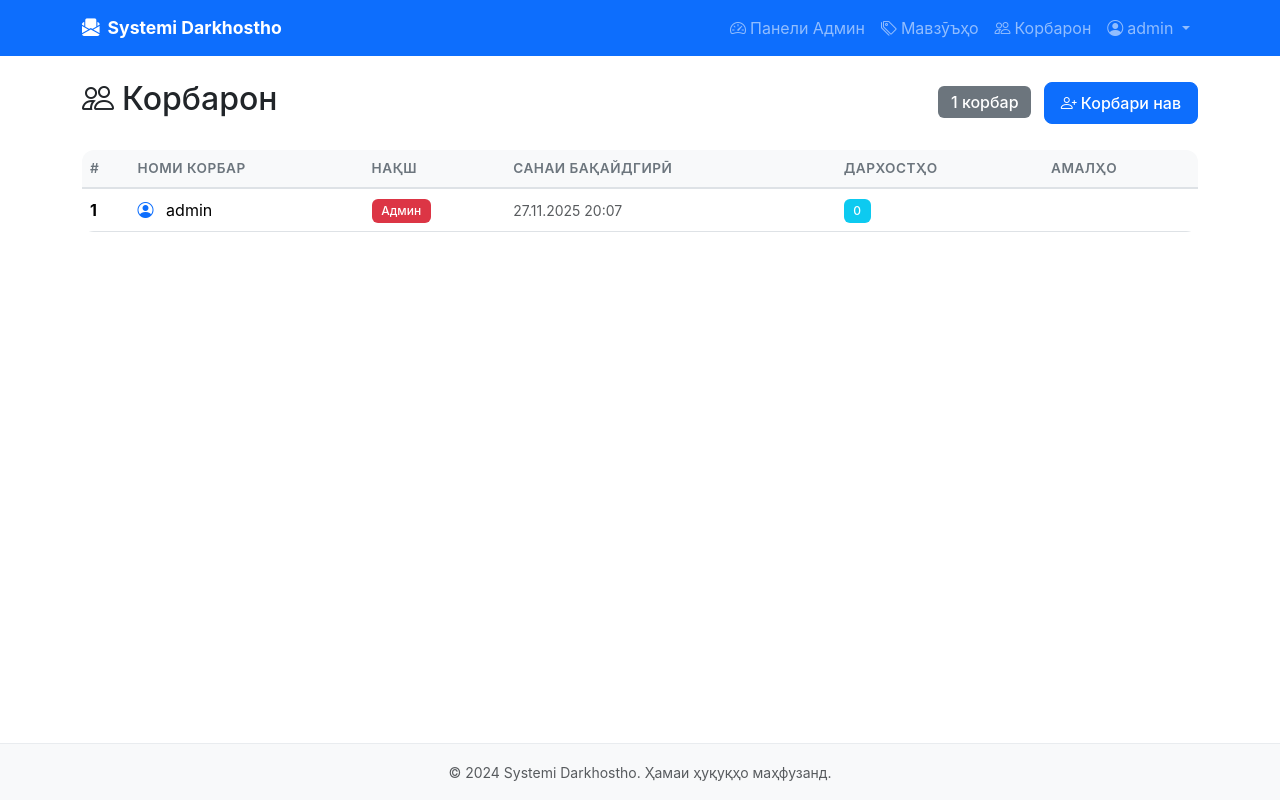
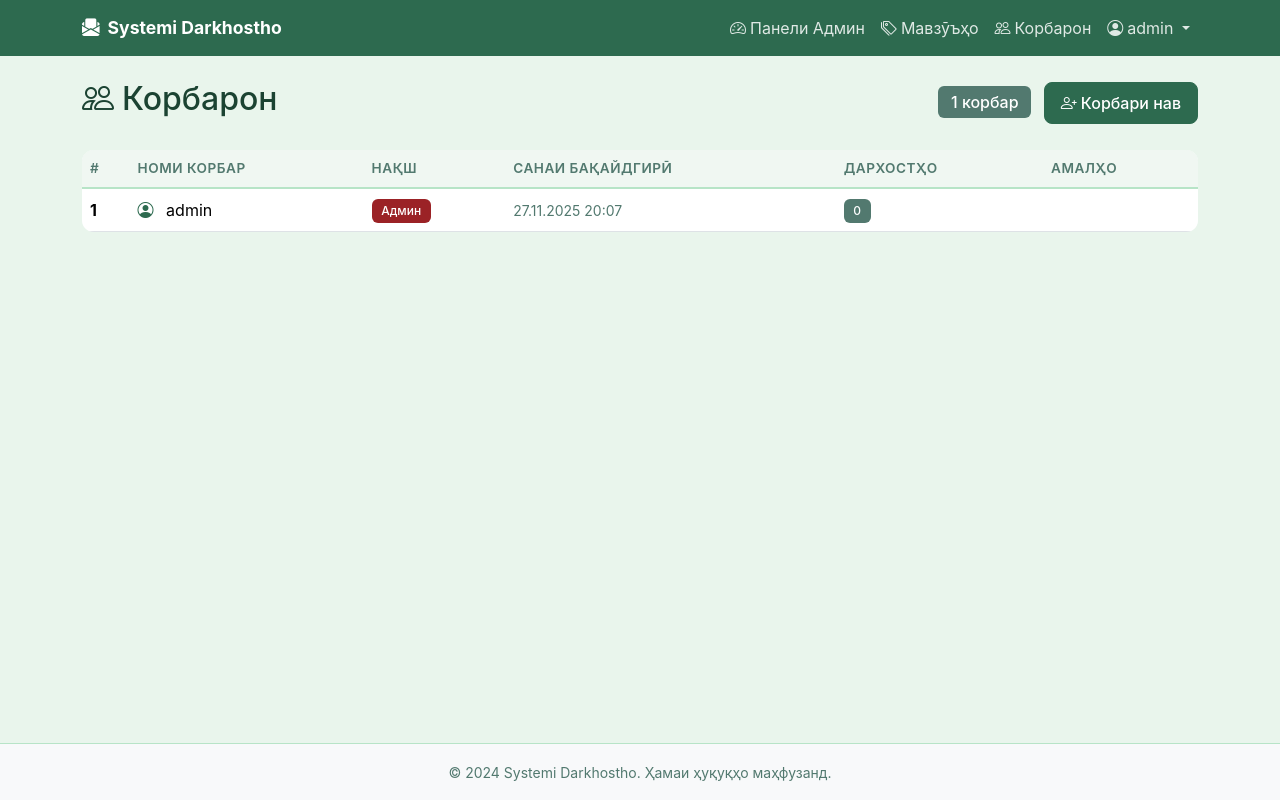
Before and after one commit to greyversarex/Nazorat, a Flask app: page /admin/users in a window 1280 px wide. Run offline with Flask 3, Linux system fonts and the light colour scheme; a user stored in the database is signed in.

Commit message:
Apply a new dark emerald green color scheme to the application interface
Update static/css/style.css to implement a new color palette with emerald green accents and update templates/base.html to remove the Bootstrap bg-primary class from the navbar.

Replit-Commit-Author: Agent
Replit-Commit-Session-Id: 02fb7232-2725-48d8-a038-be08a749462b
Replit-Commit-Checkpoint-Type: full_checkpoint
Replit-Commit-Event-Id: 172823c3-f520-46ed-b3f2-2e09e64399d2
Replit-Commit-Screenshot-Url: https://storage.googleapis.com/screenshot-production-us-central1/31a486db-a867-45d7-a753-bc572c5c01e4/02fb7232-2725-48d8-a038-be08a749462b/0c4OLmv

```diff
--- a/static/css/style.css
+++ b/static/css/style.css
@@ -1,6 +1,12 @@
 :root {
-    --primary-color: #0d6efd;
-    --secondary-color: #6c757d;
+    --primary-color: #2d6a4f;
+    --primary-light: #40916c;
+    --primary-dark: #1b4332;
+    --secondary-color: #52796f;
+    --bg-light: #e9f5ec;
+    --bg-card: #f8faf9;
+    --text-dark: #1b4332;
+    --border-color: #b7e4c7;
 }
 
 html, body {
@@ -12,10 +18,16 @@ body {
     flex-direction: column;
     min-height: 100vh;
     font-family: -apple-system, BlinkMacSystemFont, 'Segoe UI', Roboto, 'Helvetica Neue', Arial, sans-serif;
+    background-color: var(--bg-light);
+    color: var(--text-dark);
 }
 
 main {
     flex: 1;
+}
+
+.navbar {
+    background-color: var(--primary-color) !important;
 }
 
 .navbar-brand {
@@ -45,6 +62,27 @@ main {
     padding: 0.5rem 1rem;
     font-weight: 500;
     transition: all 0.2s ease;
+}
+
+.btn-primary {
+    background-color: var(--primary-color);
+    border-color: var(--primary-color);
+}
+
+.btn-primary:hover, .btn-primary:focus {
+    background-color: var(--primary-light);
+    border-color: var(--primary-light);
+}
+
+.btn-outline-primary {
+    color: var(--primary-color);
+    border-color: var(--primary-color);
+}
+
+.btn-outline-primary:hover {
+    background-color: var(--primary-color);
+    border-color: var(--primary-color);
+    color: #fff;
 }
 
 .btn-lg {
@@ -79,22 +118,56 @@ main {
     border-radius: 6px;
 }
 
+.bg-primary {
+    background-color: var(--primary-color) !important;
+}
+
+.bg-secondary {
+    background-color: var(--secondary-color) !important;
+}
+
+.bg-success {
+    background-color: #40916c !important;
+}
+
+.bg-info {
+    background-color: #52796f !important;
+}
+
+.bg-warning {
+    background-color: #bc6c25 !important;
+}
+
+.bg-danger {
+    background-color: #9b2226 !important;
+}
+
+.text-primary {
+    color: var(--primary-color) !important;
+}
+
 .table {
     border-radius: 12px;
     overflow: hidden;
+    background-color: var(--bg-card);
 }
 
 .table thead th {
-    border-bottom: 2px solid #dee2e6;
+    border-bottom: 2px solid var(--border-color);
     font-weight: 600;
     text-transform: uppercase;
     font-size: 0.85rem;
     letter-spacing: 0.5px;
-    color: #6c757d;
+    color: var(--secondary-color);
+    background-color: #f0f7f2;
 }
 
 .table-hover tbody tr:hover {
-    background-color: rgba(13, 110, 253, 0.04);
+    background-color: rgba(45, 106, 79, 0.06);
+}
+
+.table-light {
+    background-color: #f0f7f2 !important;
 }
 
 .alert {
@@ -102,41 +175,66 @@ main {
     border: none;
 }
 
+.alert-success {
+    background-color: #d8f3dc;
+    color: var(--primary-dark);
+}
+
+.alert-danger {
+    background-color: #f8d7da;
+    color: #842029;
+}
+
+.alert-warning {
+    background-color: #fff3cd;
+    color: #664d03;
+}
+
+.alert-info {
+    background-color: #cff4d2;
+    color: var(--primary-dark);
+}
+
 .modal-content {
     border-radius: 16px;
     border: none;
     overflow: hidden;
+    background-color: var(--bg-card);
 }
 
 .modal-header {
-    background-color: #f8f9fa;
-    border-bottom: 1px solid rgba(0, 0, 0, 0.05);
+    background-color: #f0f7f2;
+    border-bottom: 1px solid var(--border-color);
 }
 
 .dropdown-menu {
     border-radius: 10px;
-    border: none;
-    box-shadow: 0 4px 20px rgba(0, 0, 0, 0.15);
+    border: 1px solid var(--border-color);
+    box-shadow: 0 4px 20px rgba(27, 67, 50, 0.15);
     padding: 0.5rem;
+    background-color: var(--bg-card);
 }
 
 .dropdown-item {
     border-radius: 6px;
     padding: 0.5rem 1rem;
     margin: 2px 0;
+    color: var(--text-dark);
 }
 
 .dropdown-item:hover {
-    background-color: rgba(13, 110, 253, 0.1);
+    background-color: rgba(45, 106, 79, 0.1);
+    color: var(--primary-color);
 }
 
 .dropdown-item.active {
     background-color: var(--primary-color);
+    color: #fff;
 }
 
 .footer {
-    background-color: #f8f9fa;
-    border-top: 1px solid #e9ecef;
+    background-color: #f0f7f2;
+    border-top: 1px solid var(--border-color);
 }
 
 #requestMap {
@@ -151,6 +249,26 @@ main {
     white-space: nowrap;
     overflow: hidden;
     text-overflow: ellipsis;
+}
+
+.text-muted {
+    color: var(--secondary-color) !important;
+}
+
+a {
+    color: var(--primary-color);
+}
+
+a:hover {
+    color: var(--primary-light);
+}
+
+.nav-link {
+    color: rgba(255, 255, 255, 0.85) !important;
+}
+
+.nav-link:hover {
+    color: #fff !important;
 }
 
 @media (max-width: 768px) {
@@ -248,5 +411,14 @@ input[type="file"]::file-selector-button:hover {
 
 .card.h-100:hover {
     transform: translateY(-2px);
-    box-shadow: 0 4px 20px rgba(0, 0, 0, 0.12);
+    box-shadow: 0 4px 20px rgba(27, 67, 50, 0.15);
 }
+
+.form-label {
+    color: var(--text-dark);
+    font-weight: 500;
+}
+
+h1, h2, h3, h4, h5, h6 {
+    color: var(--text-dark);
+}
--- a/templates/base.html
+++ b/templates/base.html
@@ -18,7 +18,7 @@
     <link rel="stylesheet" href="/static/css/style.css">
 </head>
 <body>
-    <nav class="navbar navbar-expand-lg navbar-dark bg-primary sticky-top">
+    <nav class="navbar navbar-expand-lg navbar-dark sticky-top">
         <div class="container">
             <a class="navbar-brand fw-bold" href="/">
                 <i class="bi bi-envelope-paper-fill me-2"></i>Systemi Darkhostho
```
Also changed, not shown: other parts of static/css/style.css (+60 -9 lines), 1 other file.
